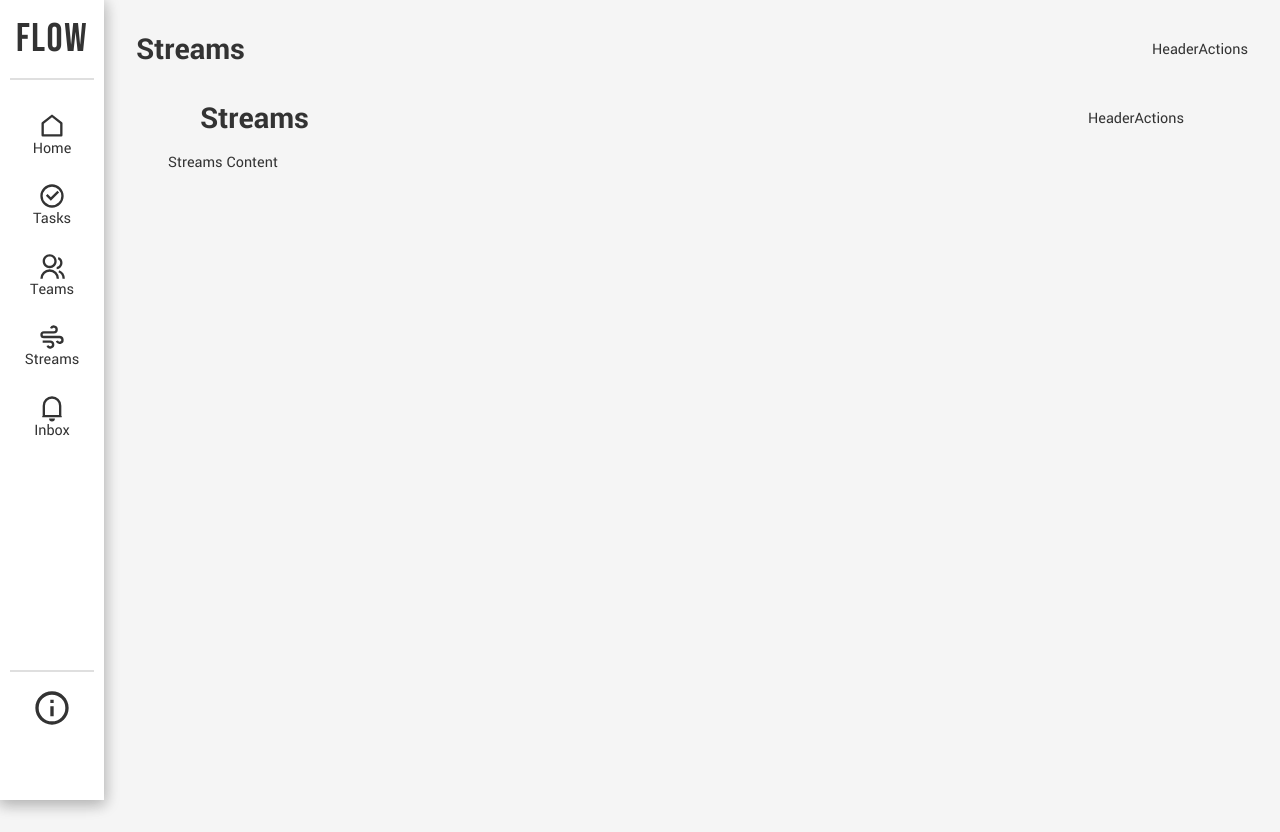
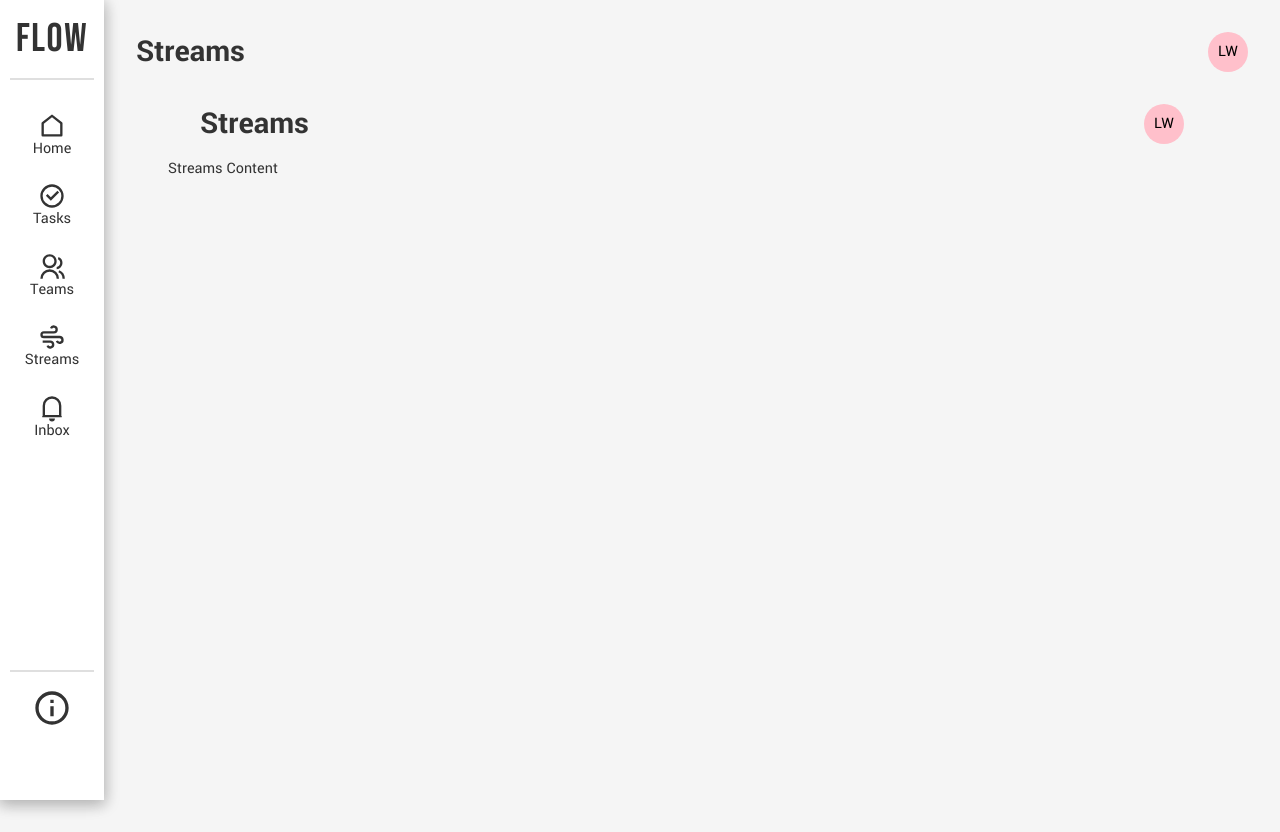
Before and after one commit to lisawagner/flow-app, a React (Create React App) app: page /streams in a window 1280 px wide. Built offline with nearby package versions, Linux system fonts and the light colour scheme.

Commit message:
feat(user actions): add toggle button and menu

```diff
--- a/src/App.js
+++ b/src/App.js
@@ -18,8 +18,7 @@ import Tasks from './pages/Tasks/Tasks'
 import Teams from './pages/Teams/Teams'
 import AddStream from './pages/AddStream/AddStream'
 import SingleStream from './pages/SingleStream/SingleStream'
-
-
+import UserProfile from './pages/UserProfile/UserProfile'
 
 function App() {
   const { title } = useTitle()
@@ -62,6 +61,11 @@ function App() {
                   <Inbox />
                 </TitleWrapper>
               } />
+              <Route path="/profile" element={
+                <TitleWrapper title='Profile'>
+                  <UserProfile />
+                </TitleWrapper>
+              } />
               <Route path="/*" element={
                 <TitleWrapper title='Home'>
                   <Home />
--- /dev/null
+++ b/src/components/PageTopBar/ActionsBtn.js
@@ -0,0 +1,72 @@
+import { useState, useRef, useEffect } from 'react'
+import { NavLink } from 'react-router-dom'
+import styles from './ActionsBtn.module.css'
+// icons
+import {
+  RiUserLine,
+  RiLogoutBoxLine
+} from "react-icons/ri";
+
+const ActionsBtn = () => {
+  const [isOpen, setIsOpen] = useState(false)
+  const actionsBtnRef = useRef()
+
+  const handleToggle = () => {
+    setIsOpen(!isOpen)
+  }
+
+  const handleClickOutside = (e) => {
+    if (actionsBtnRef.current && !actionsBtnRef.current.contains(e.target)) {
+      setIsOpen(false)
+    }
+    };
+
+  // attach eventListener to listen when componentDidMount
+  useEffect(() => {
+    document.addEventListener("mousedown", handleClickOutside);
+    // returning a func in useEffect runs like componentWillUnmount for cleanup
+    return () => document.removeEventListener("mousedown",  handleClickOutside);
+  }, []);
+
+  return (
+    <div className={styles.actionsBtnContainer} ref={actionsBtnRef}>
+
+      <button
+        type="button"
+        className={styles.actionsBtn}
+        onClick={handleToggle}
+      >
+        LW
+      </button>
+      {isOpen && (
+        // TODO: Extract to separate component
+        <div className={styles.dropDownContainer}>
+          <div className={styles.dropDownWrap}>
+            <div className={styles.actionsDropdown}>
+
+              <NavLink to="/profile" >
+                <button className={styles.actionsItemBtn} onClick={handleToggle}>
+                  <RiUserLine className={styles.actionsIcon}/>
+                  <span>My Profile</span>
+                </button>
+              </NavLink>
+
+              <span className={styles.actionSpacer}></span>
+
+              <NavLink to="/login">
+                <button className={styles.actionsItemBtn}>
+                  <RiLogoutBoxLine className={styles.actionsIcon}/>
+                  <span>Log Out</span>
+                </button>
+              </NavLink>
+
+            </div>
+          </div>
+        </div>
+      )}
+
+    </div>
+  )
+}
+
+export default ActionsBtn
--- /dev/null
+++ b/src/components/PageTopBar/ActionsBtn.module.css
@@ -0,0 +1,81 @@
+.actionsBtnContainer {
+  /* position: absolute; */
+  /* display: inline-block; */
+  /* top: 2rem; */
+  /* right: 2rem; */
+
+}
+.actionsBtn {
+  background-color: pink;
+  /* padding: 2rem auto; */
+  height: 2.5rem;
+  width: 2.5rem;
+  border: none;
+  border-radius: 50%;
+}
+
+
+
+.dropDownContainer {
+  display: flex;
+  align-items: flex-start;
+  height: 0;
+  position: fixed;
+  width: 100vw;
+
+}
+.dropDownWrap {
+  margin-top: 0.5rem;
+  background-color: var(--bg-color-tertiary);
+  border-radius: 3px;
+  box-sizing: border-box;
+  box-shadow: var(--ds-shadow-overlay,0 4px 8px -2px rgba(9,30,66,0.25),0 0 1px rgba(9,30,66,0.31));
+  position: absolute;
+  left: -7.25rem;
+  width: 150px;
+}
+.actionsDropdown {
+
+  /* margin-top: 1rem;
+  background-color: var(--bg-color-secondary);
+  padding: 10px 4px;
+  border-radius: 4px;
+  box-sizing: border-box;
+  box-shadow: 0 0 0 1px lightgrey; */
+  /* position: absolute;
+  display: inline-block;
+  top: 4.5rem;
+  right: 1.5rem; */
+
+  /* position: absolute;
+  left: -7.25rem;
+  width: 150px; */
+  /* max-width: 500px; */
+
+  /* padding: 10px 8px; */
+
+}
+
+.actionsItemBtn {
+  width: 100%;
+  border: none;
+  color: #5E6C84;
+  background-color: var(--bg-color-tertiary);
+  cursor: pointer;
+
+  padding: 6px 14px;
+  margin: 6px auto;
+
+  display: flex;
+  column-gap: 8px;
+  font-size: 1em;
+}
+.actionsItemBtn:hover {
+  background: #EAEAEA;
+
+}
+.actionSpacer {
+  display: flex;
+  width: 100%;
+  border-top: 1px solid var(--border-color);
+}
--- a/src/components/PageTopBar/HeaderActions.js
+++ b/src/components/PageTopBar/HeaderActions.js
@@ -1,8 +1,11 @@
-import React from 'react'
+// components
+import ActionsBtn from "./ActionsBtn"
 
 const HeaderActions = () => {
   return (
-    <div>HeaderActions</div>
+    <div>
+      <ActionsBtn />
+    </div>
   )
 }
 
--- a/src/index.css
+++ b/src/index.css
@@ -5,6 +5,7 @@
 :root {
   --bg-color-primary: white;
   --bg-color-secondary: #f5f5f5;
+  --bg-color-tertiary: #f7f7f7;
   --accent-color: #009DDC;
   --alert-color: #F5821F;
   --font-color-primary: #333333;
```
